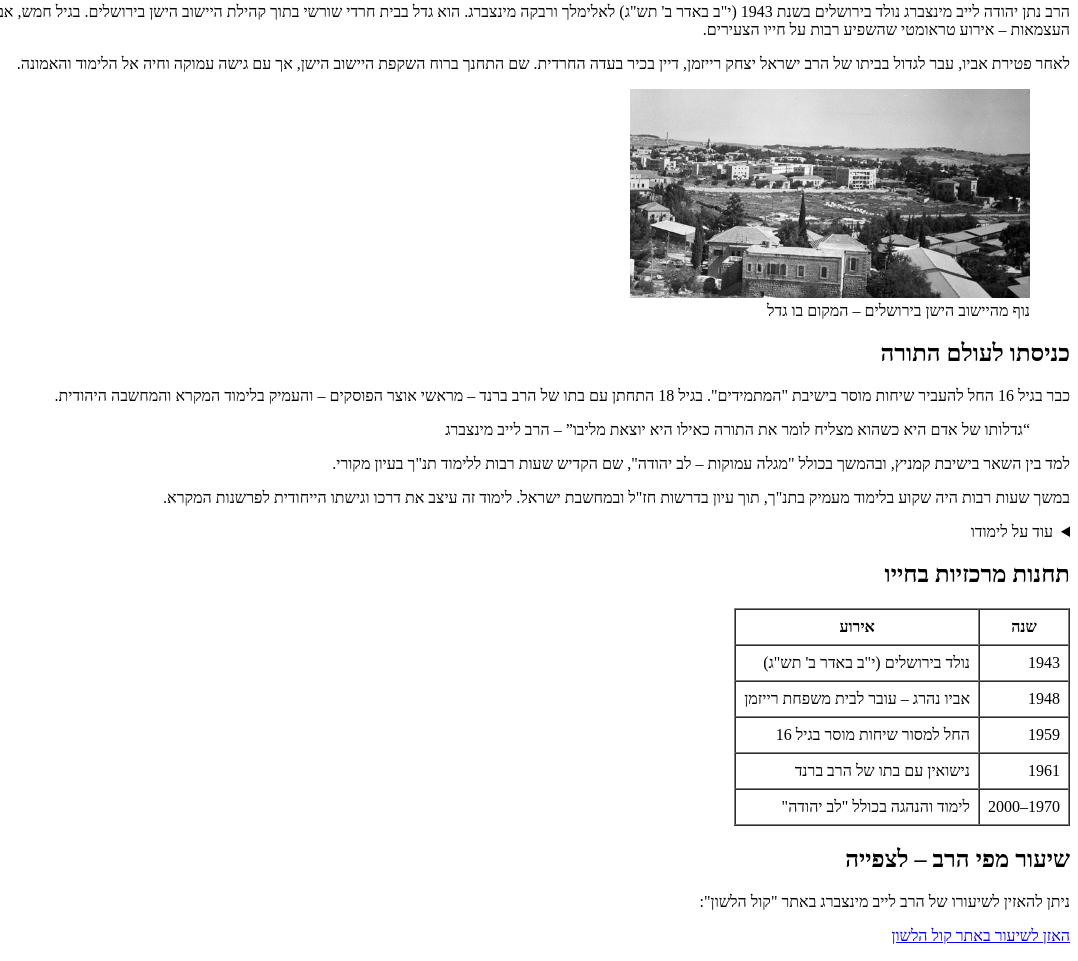
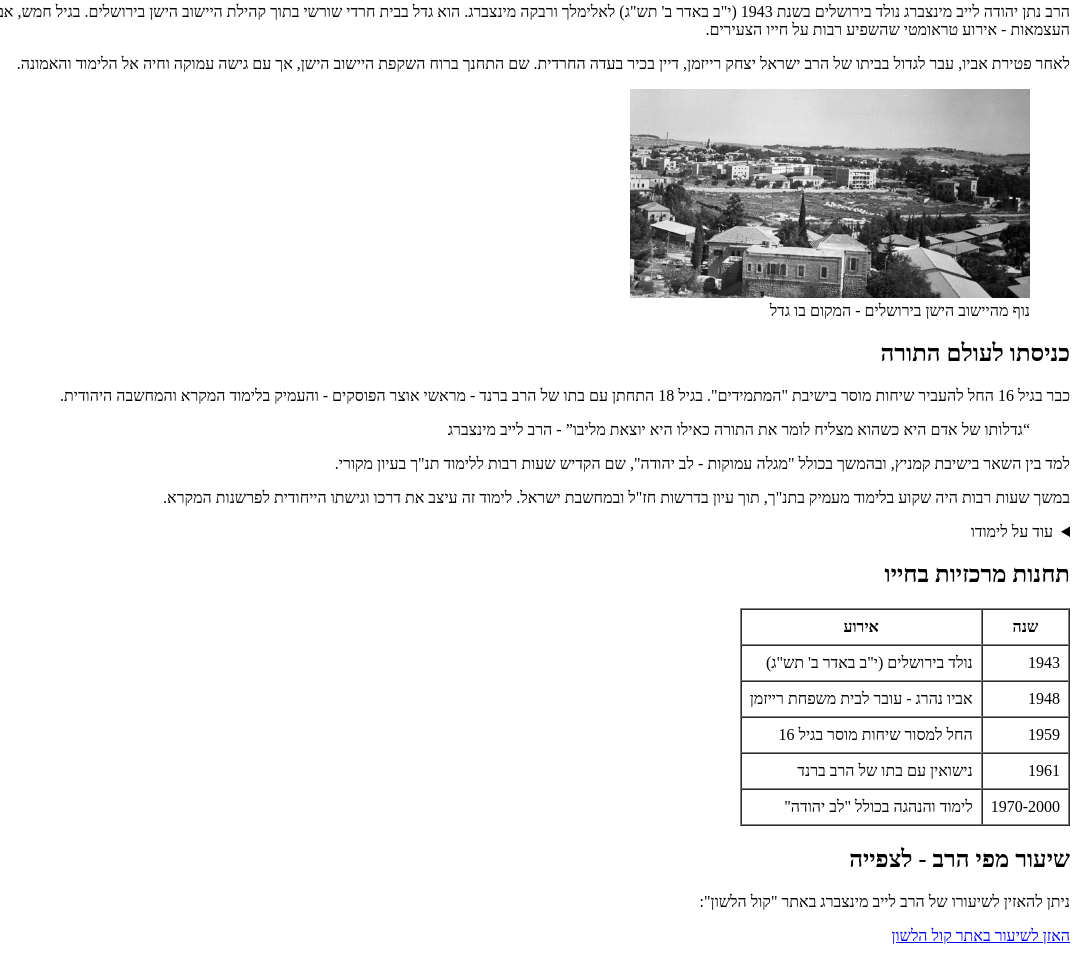
Before and after one commit to Baruch9353/04_08, a plain HTML site: page index.html in a window 1280 px wide. Shown: the part 216-1177 px from the top of the page, without its empty margins (202-1280 px from the left). Drawn offline with Linux system fonts and the light colour scheme.

Commit message:
finishim

```diff
--- a/index.html
+++ b/index.html
@@ -23,24 +23,24 @@
 
     <section>
       <h2 id="childhood">ילדותו של הרב</h2>
-      <p>הרב נתן יהודה לייב מינצברג נולד בירושלים בשנת 1943 (י"ב באדר ב' תש"ג) לאלימלך ורבקה מינצברג. הוא גדל בבית חרדי שורשי בתוך קהילת היישוב הישן בירושלים. בגיל חמש, אביו נהרג מפגז ירדני במלחמת העצמאות – אירוע טראומטי שהשפיע רבות על חייו הצעירים.</p>
+      <p>הרב נתן יהודה לייב מינצברג נולד בירושלים בשנת 1943 (י"ב באדר ב' תש"ג) לאלימלך ורבקה מינצברג. הוא גדל בבית חרדי שורשי בתוך קהילת היישוב הישן בירושלים. בגיל חמש, אביו נהרג מפגז ירדני במלחמת העצמאות - אירוע טראומטי שהשפיע רבות על חייו הצעירים.</p>
       <p>לאחר פטירת אביו, עבר לגדול בביתו של הרב ישראל יצחק רייזמן, דיין בכיר בעדה החרדית. שם התחנך ברוח השקפת היישוב הישן, אך עם גישה עמוקה וחיה אל הלימוד והאמונה.</p>
 
       <figure>
         <img src="Jerusalem.png" alt="ירושלים של פעם" width="400" />
-        <figcaption>נוף מהיישוב הישן בירושלים – המקום בו גדל</figcaption>
+        <figcaption>נוף מהיישוב הישן בירושלים - המקום בו גדל</figcaption>
       </figure>
     </section>
 
     <section>
       <h2>כניסתו לעולם התורה</h2>
-      <p>כבר בגיל 16 החל להעביר שיחות מוסר בישיבת "המתמידים". בגיל 18 התחתן עם בתו של הרב ברנד – מראשי אוצר הפוסקים – והעמיק בלימוד המקרא והמחשבה היהודית.</p>
+      <p>כבר בגיל 16 החל להעביר שיחות מוסר בישיבת "המתמידים". בגיל 18 התחתן עם בתו של הרב ברנד - מראשי אוצר הפוסקים - והעמיק בלימוד המקרא והמחשבה היהודית.</p>
 
       <blockquote>
-        “גדלותו של אדם היא כשהוא מצליח לומר את התורה כאילו היא יוצאת מליבו” – הרב לייב מינצברג
+        “גדלותו של אדם היא כשהוא מצליח לומר את התורה כאילו היא יוצאת מליבו” - הרב לייב מינצברג
       </blockquote>
 
-      <p>למד בין השאר בישיבת קמניץ, ובהמשך בכולל "מגלה עמוקות – לב יהודה", שם הקדיש שעות רבות ללימוד תנ"ך בעיון מקורי.</p>
+      <p>למד בין השאר בישיבת קמניץ, ובהמשך בכולל "מגלה עמוקות - לב יהודה", שם הקדיש שעות רבות ללימוד תנ"ך בעיון מקורי.</p>
       <p>במשך שעות רבות היה שקוע בלימוד מעמיק בתנ"ך, תוך עיון בדרשות חז"ל ובמחשבת ישראל. לימוד זה עיצב את דרכו וגישתו הייחודית לפרשנות המקרא.</p>
 
       <details>
@@ -64,7 +64,7 @@
       </tr>
       <tr>
         <td>1948</td>
-        <td>אביו נהרג – עובר לבית משפחת רייזמן</td>
+        <td>אביו נהרג - עובר לבית משפחת רייזמן</td>
       </tr>
       <tr>
         <td>1959</td>
@@ -75,14 +75,14 @@
         <td>נישואין עם בתו של הרב ברנד</td>
       </tr>
       <tr>
-        <td>1970–2000</td>
+        <td>1970-2000</td>
         <td>לימוד והנהגה בכולל "לב יהודה"</td>
       </tr>
     </tbody>
   </table>
 </section>
     <section>
-      <h2>שיעור מפי הרב – לצפייה</h2>
+      <h2>שיעור מפי הרב - לצפייה</h2>
       <p>ניתן להאזין לשיעורו של הרב לייב מינצברג באתר "קול הלשון":</p>
       <p><a href="https://www2.kolhalashon.com/#/regularSite/playShiur/1045020/-1/0/false" target="_blank">האזן לשיעור באתר קול הלשון</a></p>
     </section>
```
